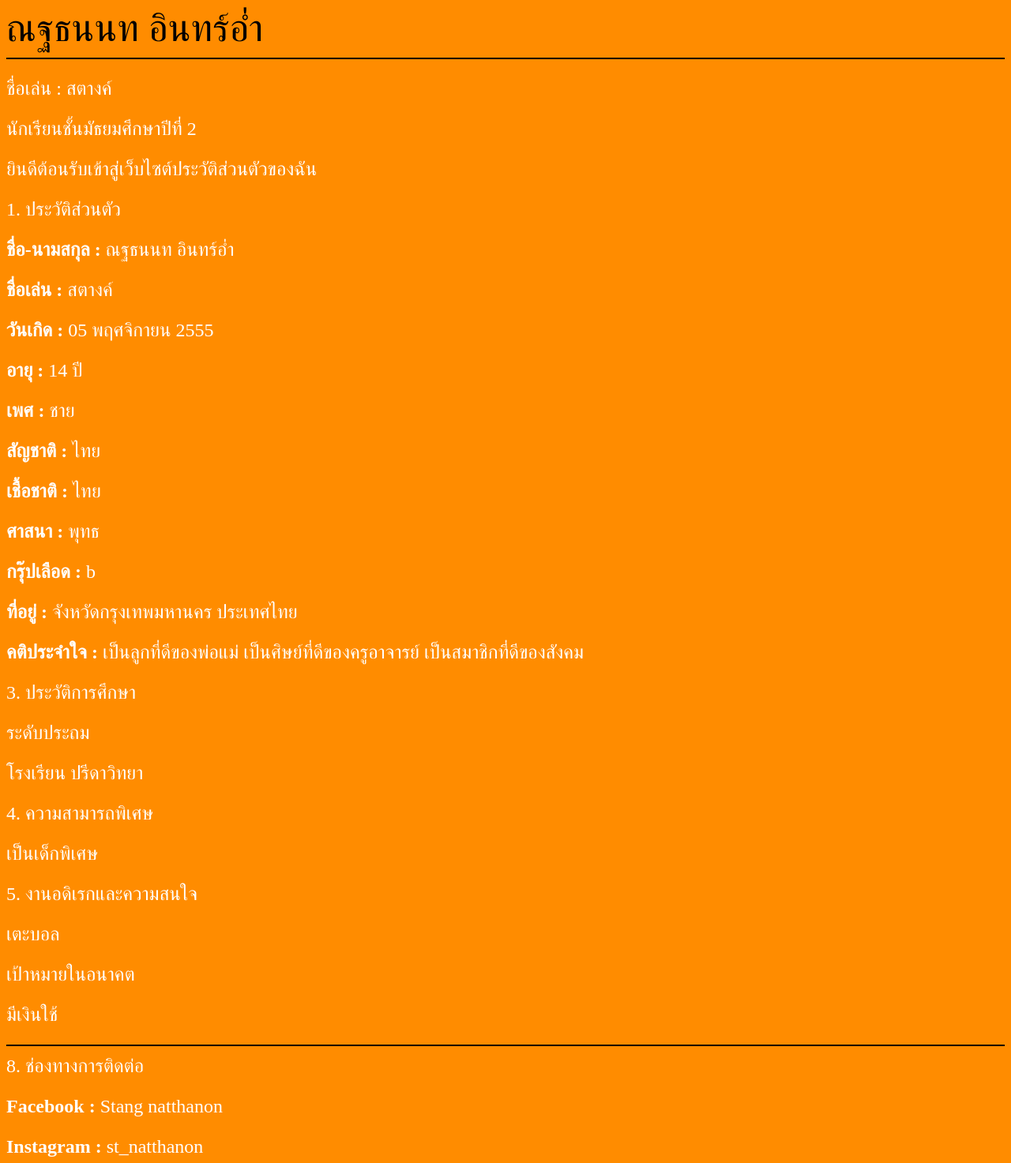
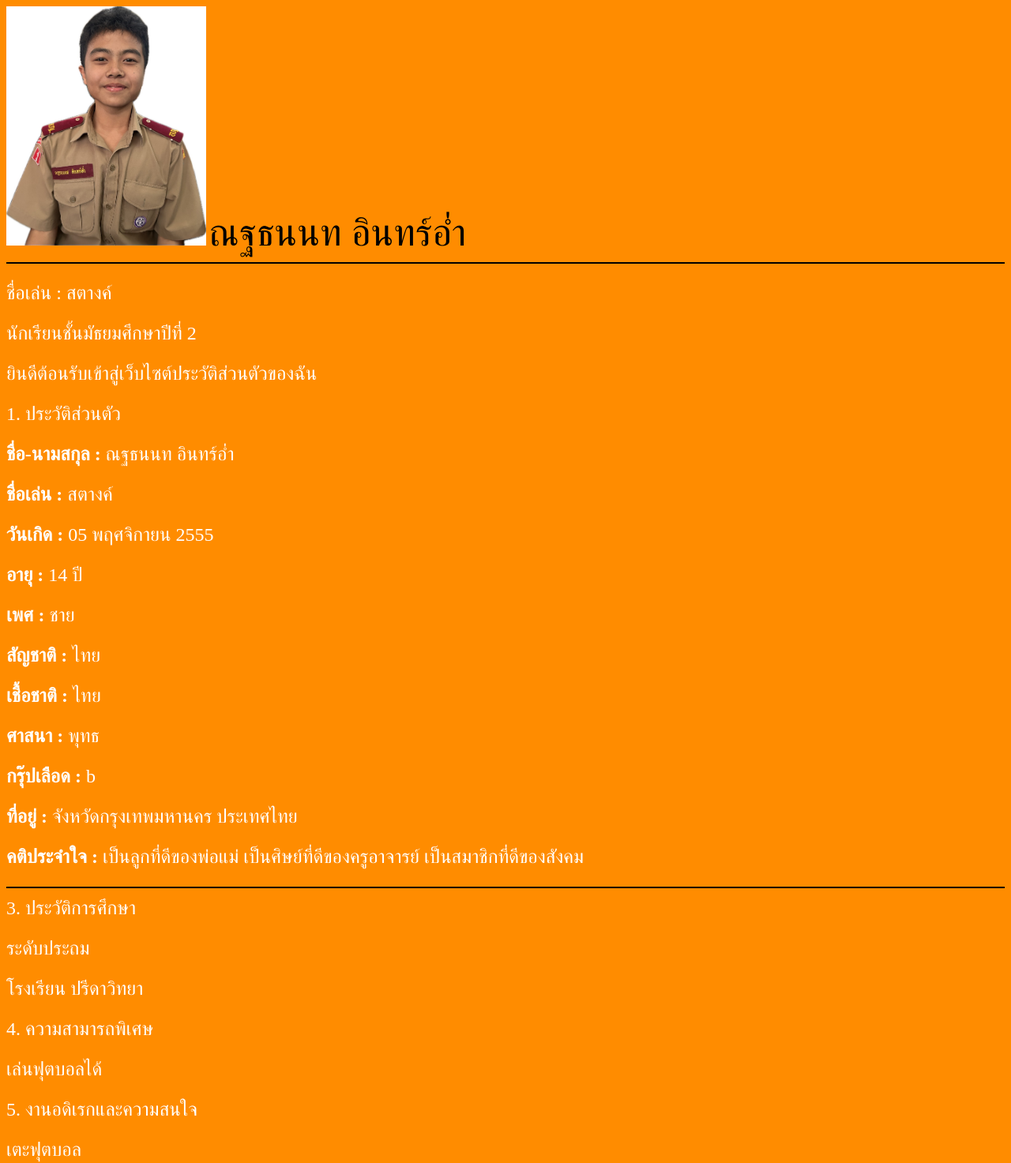
Before and after one commit to std23005-source/stang-work, a plain HTML site: page index.html in a window 1280 px wide. Shown: the top 1473 px of the page at 79% size. Drawn offline with Linux system fonts and the light colour scheme.

Commit message:
Add files via upload

```diff
--- a/index.html
+++ b/index.html
@@ -6,6 +6,7 @@
 <title>ประวัติส่วนตัว | My Profile</title>
 </head>
 <body bgcolor="#FF8C00">
+    <img src="S__24993795.jpg" alt="" width="20%">
 <!-- ส่วนแนะนำตัว -->
     <font size="56" color="#000000" face="FC lamoon">ณฐธนนท อินทร์อ่ำ</font>
     <hr color="#000000">
@@ -26,19 +27,21 @@
     <p><b>ที่อยู่ :</b> จังหวัดกรุงเทพมหานคร ประเทศไทย</p>
     <p><b>คติประจำใจ :</b>
     เป็นลูกที่ดีของพ่อแม่ เป็นศิษย์ที่ดีของครูอาจารย์ เป็นสมาชิกที่ดีของสังคม</p>
+    <hr color="black"
 <!--  ประวัติการศึกษา -->
     3. ประวัติการศึกษา
         <p>ระดับประถม</p>
         <p>โรงเรียน ปรีดาวิทยา</p>
 <!--  ความสามารถ -->
     4. ความสามารถพิเศษ
-        <p>เป็นเด็กพิเศษ</p>
+        <p>เล่นฟุตบอลได้</p>
 <!--  งานอดิเรก -->
     5. งานอดิเรกและความสนใจ
-    <p>เตะบอล</p>
+    <p>เตะฟุตบอล</p>
 
     เป้าหมายในอนาคต
-    <p>มีเงินใช้</p><hr color="black">
+    <p>มีเงินใช้</p>
+    <hr color="black">
 <!-- ติดต่อ -->
     8. ช่องทางการติดต่อ
     <p><b>Facebook :</b> Stang natthanon</p>
```
Also changed, not shown: S__24993795.jpg (added).
